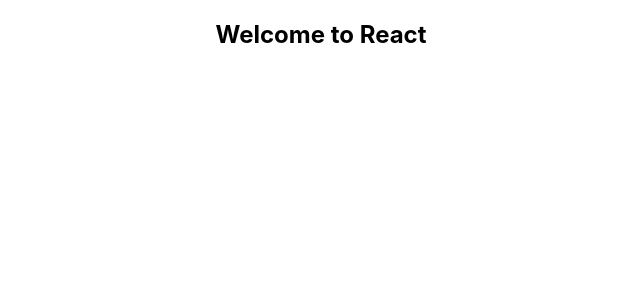
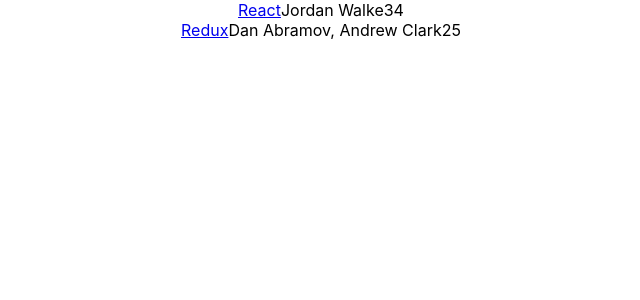
Before and after one commit to Nstammewar/TheRoadToReact, a React (Create React App) app: page / in a window 1280 px wide. Shown: the top 300 px of the page, without its empty margins (319-959 px from the left). Built offline with nearby package versions, Linux system fonts and the light colour scheme.

Commit message:
added list and iterated it

```diff
--- a/src/App.js
+++ b/src/App.js
@@ -1,11 +1,23 @@
 import React,{ Component } from 'react';
 import './App.css';
-
+const list = [ { title: 'React', url: 'https://facebook.github.io/react/', author: 'Jordan Walke', num_comments: 3, points: 4, objectID: 0, }, { title: 'Redux', url: 'https://github.com/reactjs/redux', author: 'Dan Abramov, Andrew Clark', num_comments: 2, points: 5, objectID: 1, }, ]
 class App extends Component {
   render() {
     const helloWorld = 'Welcome to React';
     return(
-      <div className="App"> <h2>{helloWorld}</h2> </div>
+      <div className="App">
+        {list.map(function(item){
+          return (
+          <div key={item.objectID}>
+              <span>
+                <a href={item.url}>{item.title}</a>
+              </span>
+              <span>{item.author}</span>
+              <span>{item.num_comments}</span>
+              <span>{item.points}</span>
+          </div>
+        )})}
+      </div>
     );
   }
 }
```
